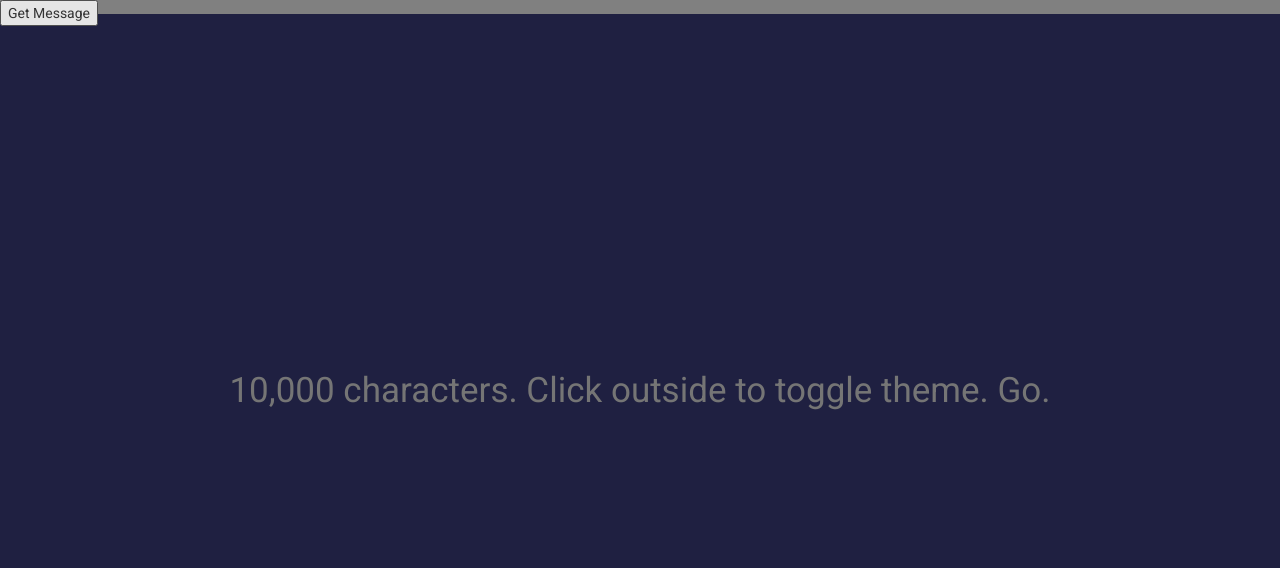
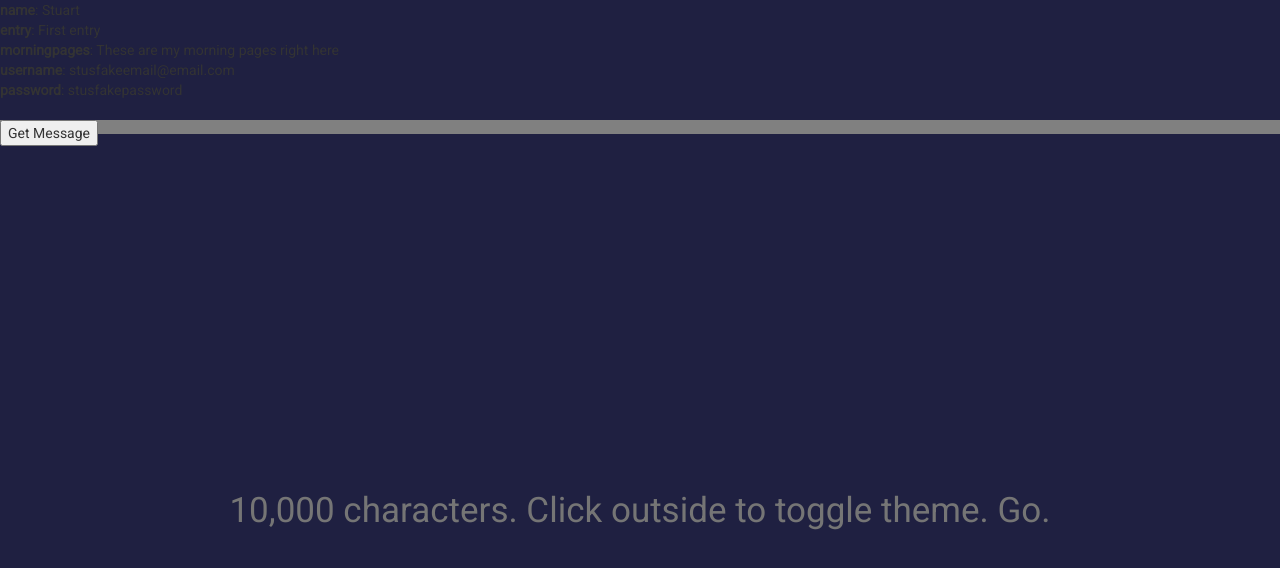
Before and after one commit to stuartleach/morningpages, a website: page index.html in a window 1280 px wide. Both pictures are taken after a click on the button "Get Message". Drawn offline with nearby package versions, Linux system fonts and the light colour scheme.

Commit message:
Render JSON requests to DOM

```diff
--- a/index.html
+++ b/index.html
@@ -18,12 +18,16 @@
 
 <body>
 
+    <div class="cats">
+        <div class="cat"></div>
+    </div>
 
-        <progress max="10000" id="progress" value=""></progress>
-        <button id="getMessage">
-                Get Message
-              </button>
-        <div id="characterCount" class="hide">0</div>
+
+    <progress max="10000" id="progress" value=""></progress>
+    <button id="getMessage">
+        Get Message
+    </button>
+    <div id="characterCount" class="hide">0</div>
 
     <div id="theme-target"></div>
     <div class="vertical-center">
--- a/js/script.js
+++ b/js/script.js
@@ -1,7 +1,7 @@
 document.addEventListener("DOMContentLoaded", function() {
   document.getElementById("getMessage").onclick = function() {
 
-    document.getElementsByTagName("body").textContent = "Here is the message";
+
 
     req = new XMLHttpRequest();
     req.open("GET", "/json/journal.json", true);
@@ -11,8 +11,20 @@ document.addEventListener("DOMContentLoaded", function() {
       document.getElementsByTagName("body").textContent = JSON.stringify(
         json);
         console.log("JSON file successfully loaded");
-        console.log(json[0]);
-      ;
+        console.log(json[0].entry);
+
+        var html = "";
+
+        json.forEach(function(val) {
+            var keys = Object.keys(val);
+            html += "<div class = 'cat'>";
+            keys.forEach(function(key) {
+              html += "<strong>" + key + "</strong>: " + val[key] + "<br>";
+            });
+            html += "</div><br>";
+            document.getElementsByClassName('cats')[0].innerHTML=html;
+          });
+
     };
   };
 });
```
